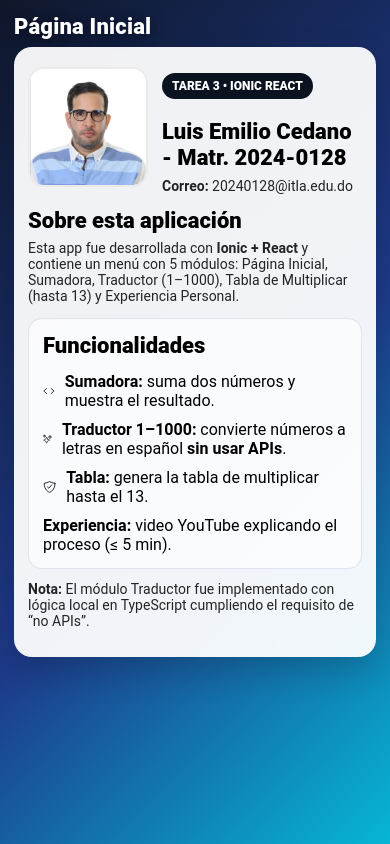
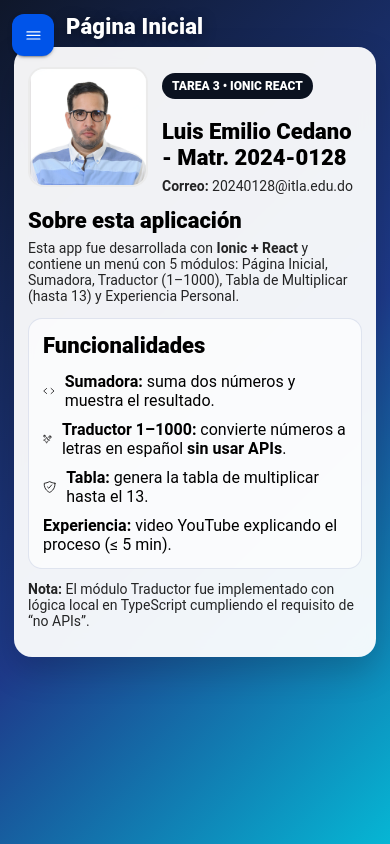
Before and after one commit to luiscdano/Tarea3, a React (Vite) app: page /home in a window 390 px wide. Built offline with nearby package versions, Linux system fonts and the light colour scheme.

Commit message:
Add mobile menu button for split pane navigation

```diff
--- a/src/App.tsx
+++ b/src/App.tsx
@@ -1,5 +1,6 @@
 import {
   IonApp,
+  IonButton,
   IonContent,
   IonIcon,
   IonItem,
@@ -19,6 +20,7 @@ import { Redirect, Route } from "react-router-dom";
 import {
   homeOutline,
   addCircleOutline,
+  menuOutline,
   textOutline,
   gridOutline,
   videocamOutline,
@@ -58,6 +60,7 @@ const App: React.FC = () => {
         <IonSplitPane contentId="main">
 
           <IonMenu
+            menuId="main-menu"
             contentId="main"
             type="overlay"
             className="menu-modern"
@@ -97,6 +100,16 @@ const App: React.FC = () => {
           </IonMenu>
 
           <IonPage id="main">
+            <IonMenuToggle autoHide={false} menu="main-menu" className="mobile-menu-toggle">
+              <IonButton
+                className="mobile-menu-button"
+                fill="solid"
+                aria-label="Abrir menu"
+              >
+                <IonIcon icon={menuOutline} />
+              </IonButton>
+            </IonMenuToggle>
+
             <IonRouterOutlet id="main">
               <Route exact path="/">
                 <Redirect to="/home" />
--- a/src/theme/app.css
+++ b/src/theme/app.css
@@ -194,6 +194,22 @@
   margin: 10px;
 }
 
+.mobile-menu-toggle {
+  position: fixed;
+  top: 10px;
+  left: 10px;
+  z-index: 1000;
+  display: none;
+}
+
+.mobile-menu-button {
+  --border-radius: 12px;
+  --padding-start: 0;
+  --padding-end: 0;
+  width: 42px;
+  height: 42px;
+}
+
 /* Responsive */
 
 @media (max-width: 600px) {
@@ -211,3 +227,13 @@
     padding: 14px;
   }
 }
+
+@media (max-width: 991px) {
+  .mobile-menu-toggle {
+    display: block;
+  }
+
+  .page-title {
+    padding-left: 52px;
+  }
+}
```
